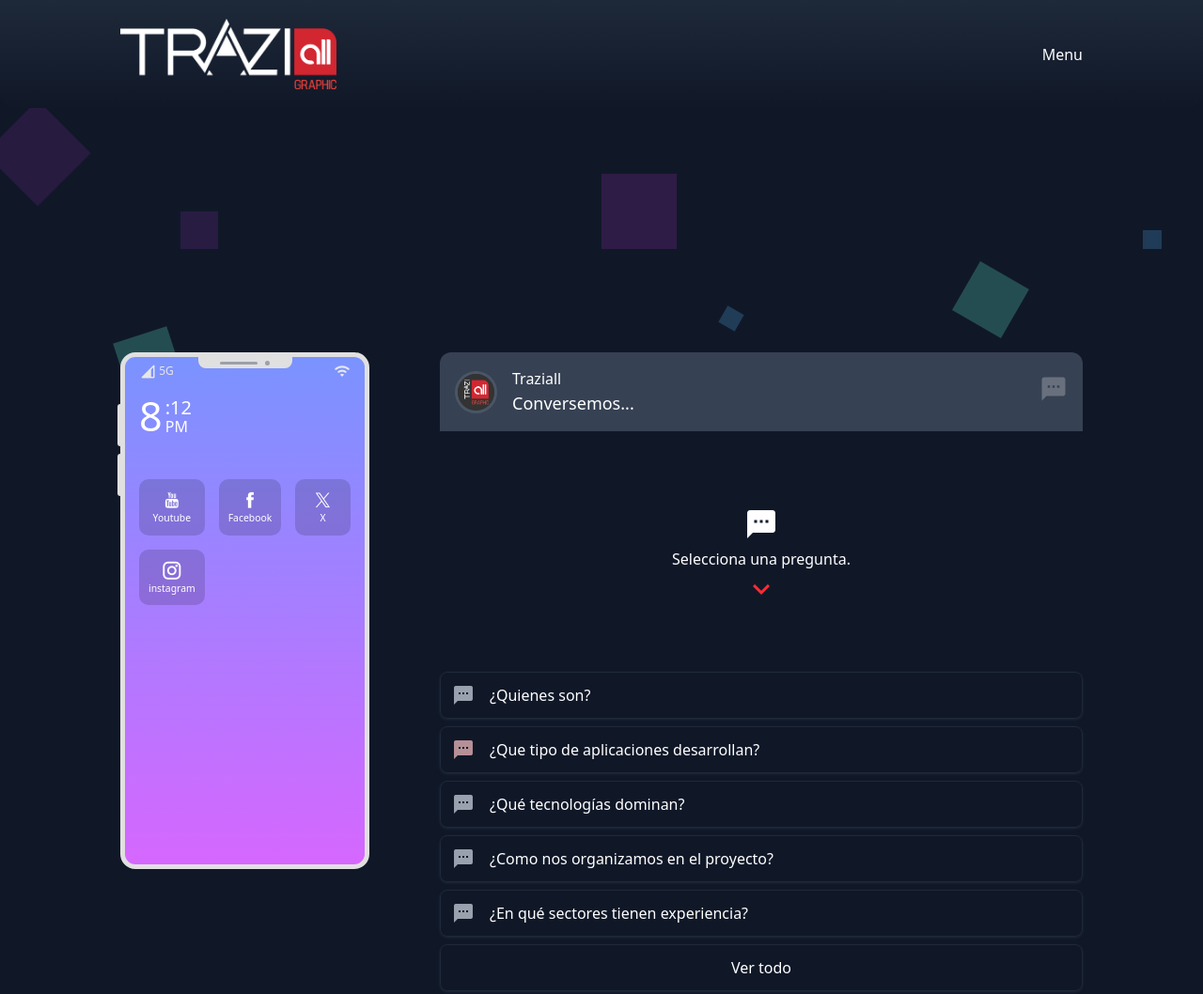
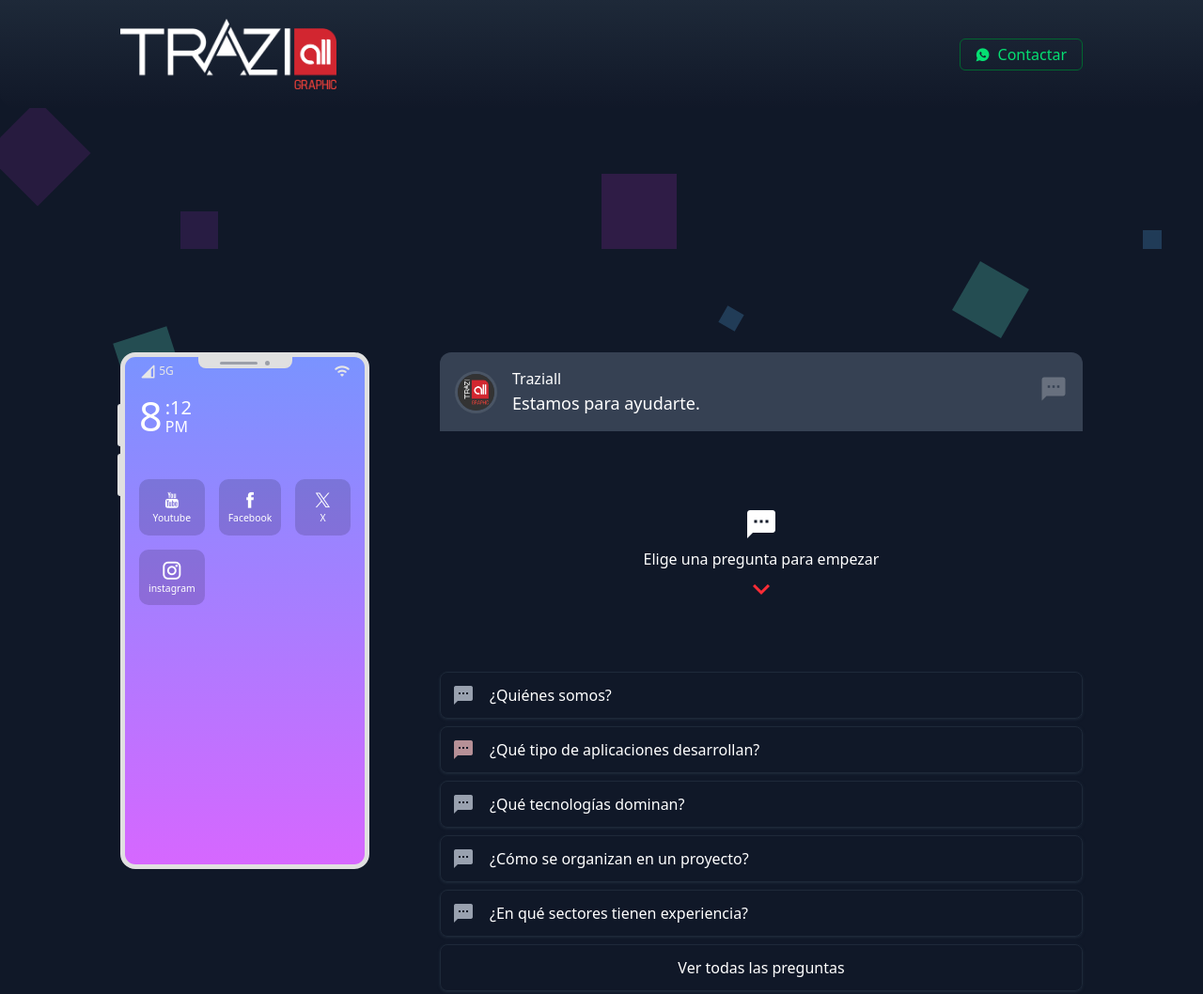
Before and after one commit to traziall/contactus, a website with bundled scripts: page index.html in a window 1280 px wide. Shown: the top 1058 px of the page at 94% size. Built offline with nearby package versions, Linux system fonts and the light colour scheme.

Commit message:
ortografía

```diff
--- a/assets/vue/index/components/answer-devapp.js
+++ b/assets/vue/index/components/answer-devapp.js
@@ -26,7 +26,6 @@ export const tzAnswerDevapp = {
                 name: 'Aplicaciones Móviles',
                 description: 'iOS y Android multiplataforma con un enfoque en la experiencia del usuario.',
                 list: [
-                    '',
                     'Ionic (con Angular o Vue)',
                     'Capacitor para acceso a funciones nativas',
                     'Progressive Web Apps (PWA)'
@@ -48,7 +47,7 @@ export const tzAnswerDevapp = {
     }),
     template: /* html */`
         <section id="devapp">
-            <chat-question id="#devapp" theme="red" question="¿Que tipo de aplicaciones desarrollan?"></chat-question>
+            <chat-question id="#devapp" theme="red" question="¿Qué tipo de aplicaciones desarrollan?"></chat-question>
             <container-chat>
                 <ul class="dev-app space-y-6">
                     <template v-for="(item, index) in devApps">
--- a/assets/vue/index/components/answer-schedule.js
+++ b/assets/vue/index/components/answer-schedule.js
@@ -64,7 +64,7 @@ export const answerSchedule = {
     }),
     template: /* html */`
         <section id="schedule">
-            <chat-question id="#schedule" theme="red" question="¿Como nos organizamos en el proyecto?"></chat-question>
+            <chat-question id="#schedule" theme="red" question="¿Cómo se organizan en un proyecto?"></chat-question>
             <container-chat>
                 <bubble-chat classList="mb-6 animate__animated backInRight animate__fast" decoration orientation="right">
                     <p>El cronograma de organizacion es el siguiente:</p>
--- a/assets/vue/index/components/answer-us.js
+++ b/assets/vue/index/components/answer-us.js
@@ -10,7 +10,7 @@ export const tzAnswerUs = {
     },
     template: /* html */`
         <section id="us">
-            <chat-question id="#us" theme="red" question="¿Quienes son?"></chat-question>
+            <chat-question id="#us" theme="red" question="¿Quiénes somos?"></chat-question>
             <container-chat>
                 <bubble-chat classList="mb-2 animate__animated backInRight animate__fast" decoration orientation="right">
                     <h3 class="-mt-6 mb-2 text-xl uppercase font-bold">Somos</h3>
--- a/assets/vue/index/components/tz-contact.js
+++ b/assets/vue/index/components/tz-contact.js
@@ -82,7 +82,7 @@ export const tzContact = {
         this.looup();
     },
     template: /* html */`
-        <section class="block">
+        <section class="block" id="contactus">
             <div class="mx-auto max-w-5xl bg-(--gray-850) border border-gray-800 -mt-16 rounded-t-lg">
                 <header class="px-5 md:px-10 pt-5">
                     <h3 class="text-xl mb-2 text-gray-300">Selecciona los servicios que necesitas</h3>
--- a/assets/vue/index/components/tz-header.js
+++ b/assets/vue/index/components/tz-header.js
@@ -8,7 +8,10 @@ export const tzHeader = {
                 </a>
             </div>
             <nav>
-                <button type="button">Menu</button>
+                <a href="#contactus" class="inline-block space-x-2 text-green-400 border border-green-800 rounded-md py-1 px-4">
+                    <i class="icofont-whatsapp"></i>
+                    <span>Contactar</span>
+                </a>
             </nav>
         </section>
     </header>`,
--- a/assets/vue/index/main.js
+++ b/assets/vue/index/main.js
@@ -36,10 +36,10 @@ createApp({
     data() {
         return {
             preguntas: [
-                { id: 'us', label: '¿Quienes son?', seleccionado: false },
-                { id: 'devapp', label: '¿Que tipo de aplicaciones desarrollan?', seleccionado: false },
+                { id: 'us', label: '¿Quiénes somos?', seleccionado: false },
+                { id: 'devapp', label: '¿Qué tipo de aplicaciones desarrollan?', seleccionado: false },
                 { id: 'skills', label: '¿Qué tecnologías dominan?', seleccionado: false },
-                { id: 'schedule', label: '¿Como nos organizamos en el proyecto?', seleccionado: false },
+                { id: 'schedule', label: '¿Cómo se organizan en un proyecto?', seleccionado: false },
                 { id: 'industries', label: '¿En qué sectores tienen experiencia?', seleccionado: false }
             ],
             componentes: {
--- a/index.html
+++ b/index.html
@@ -32,7 +32,7 @@
                                 </figure>
                                 <div class="grow basis-0">
                                     <h1>Traziall</h1>
-                                    <p class="text-lg">Conversemos...</p>
+                                    <p class="text-lg">Estamos para ayudarte.</p>
                                 </div>
                                 <div class="text-xl opacity-25">
                                     <i class="mir mi-textsms"></i>
@@ -55,7 +55,7 @@
                                         <span class="text-2xl">
                                             <i class="mir mi-textsms"></i>
                                         </span>
-                                        <p>Selecciona una pregunta.</p>
+                                        <p>Elige una pregunta para empezar</p>
                                         <span class="mi mi-keyboard_arrow_down !text-4xl text-red-500 anim-arrow_down"></span>
                                     </div>
                                 </div>
@@ -68,7 +68,7 @@
                                     </button>
                                 </template>
                                 <template v-if="!(preguntas.every(p => p.seleccionado))">
-                                    <button type="button" class="btn-question center" @click="responder(null)">Ver todo</button>
+                                    <button type="button" class="btn-question center" @click="responder(null)">Ver todas las preguntas</button>
                                 </template>
                             </nav>
                         </article>
```
Also changed, not shown: assets/ui/tw.css.
